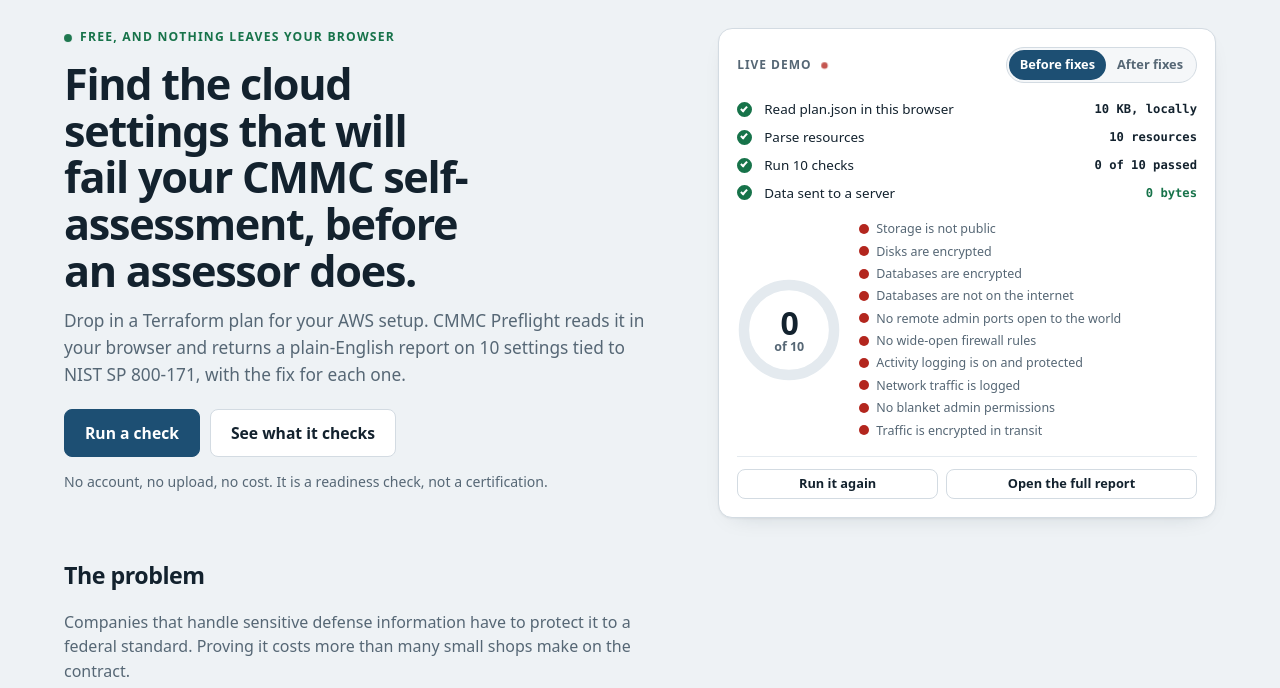
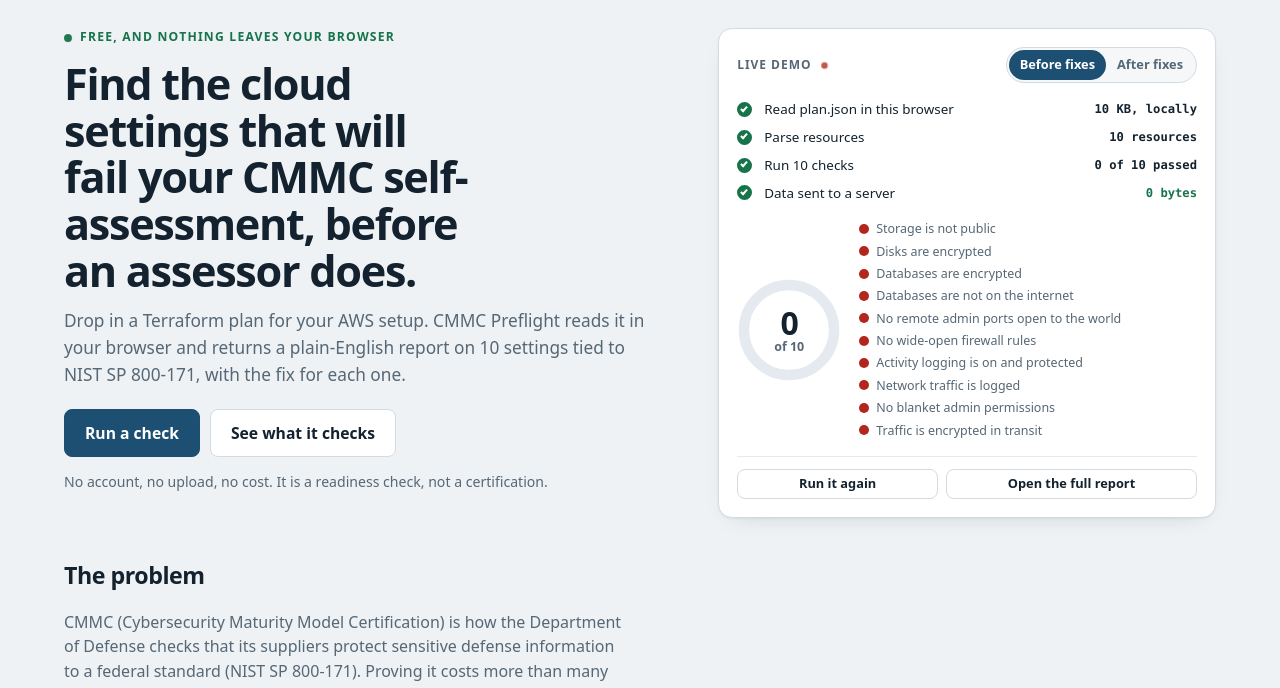
Before and after one commit to tjoliveros25/CMMC-Preflight, a website with bundled scripts: page index.html in a window 1280 px wide. Shown: the part 71-759 px from the top of the page. Built offline with nearby package versions, Linux system fonts and the light colour scheme.

Commit message:
Spell out CMMC in the problem section (#3)

```diff
--- a/index.html
+++ b/index.html
@@ -110,7 +110,8 @@
     <section class="band">
       <h2>The problem</h2>
       <p class="band-lede">
-        Companies that handle sensitive defense information have to protect it to a federal standard.
+        CMMC (Cybersecurity Maturity Model Certification) is how the Department of Defense checks that
+        its suppliers protect sensitive defense information to a federal standard (NIST SP 800-171).
         Proving it costs more than many small shops make on the contract.
       </p>
       <div class="stats">
```
